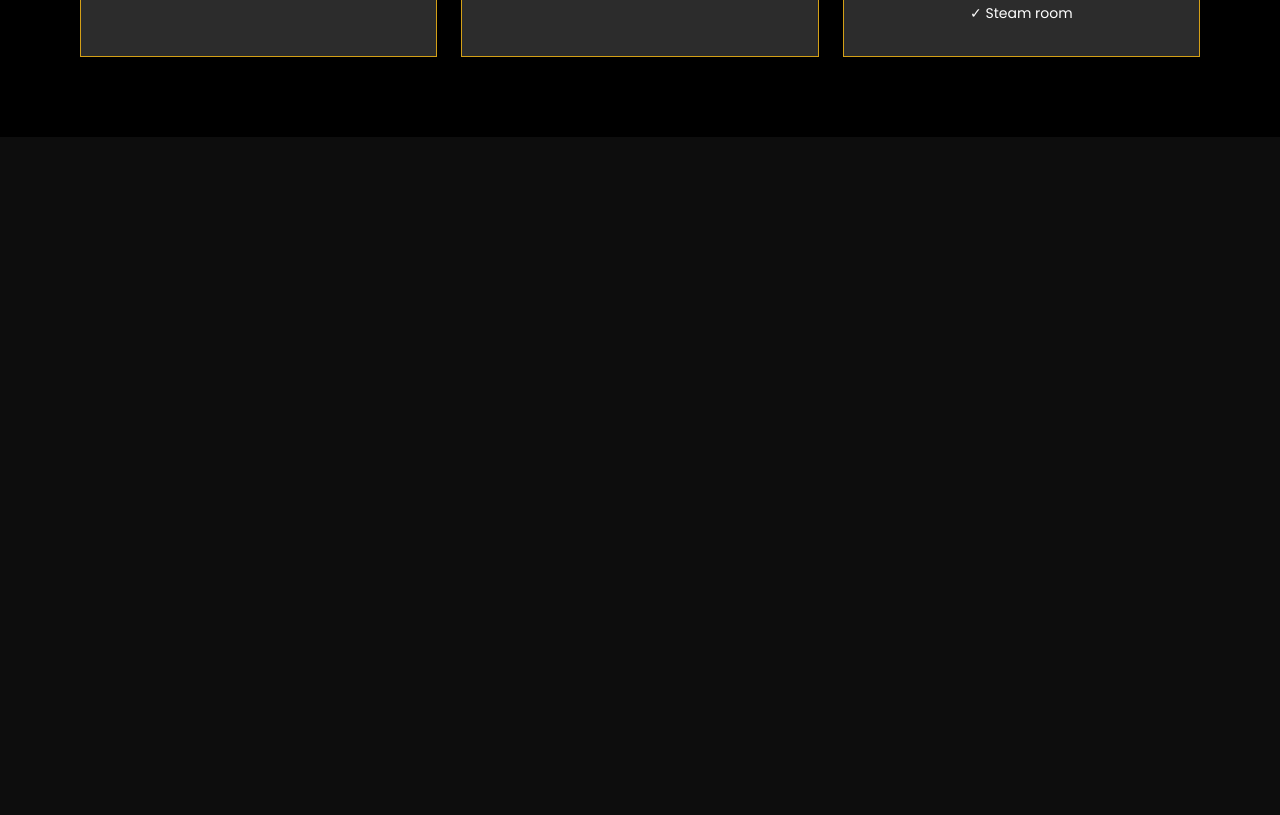
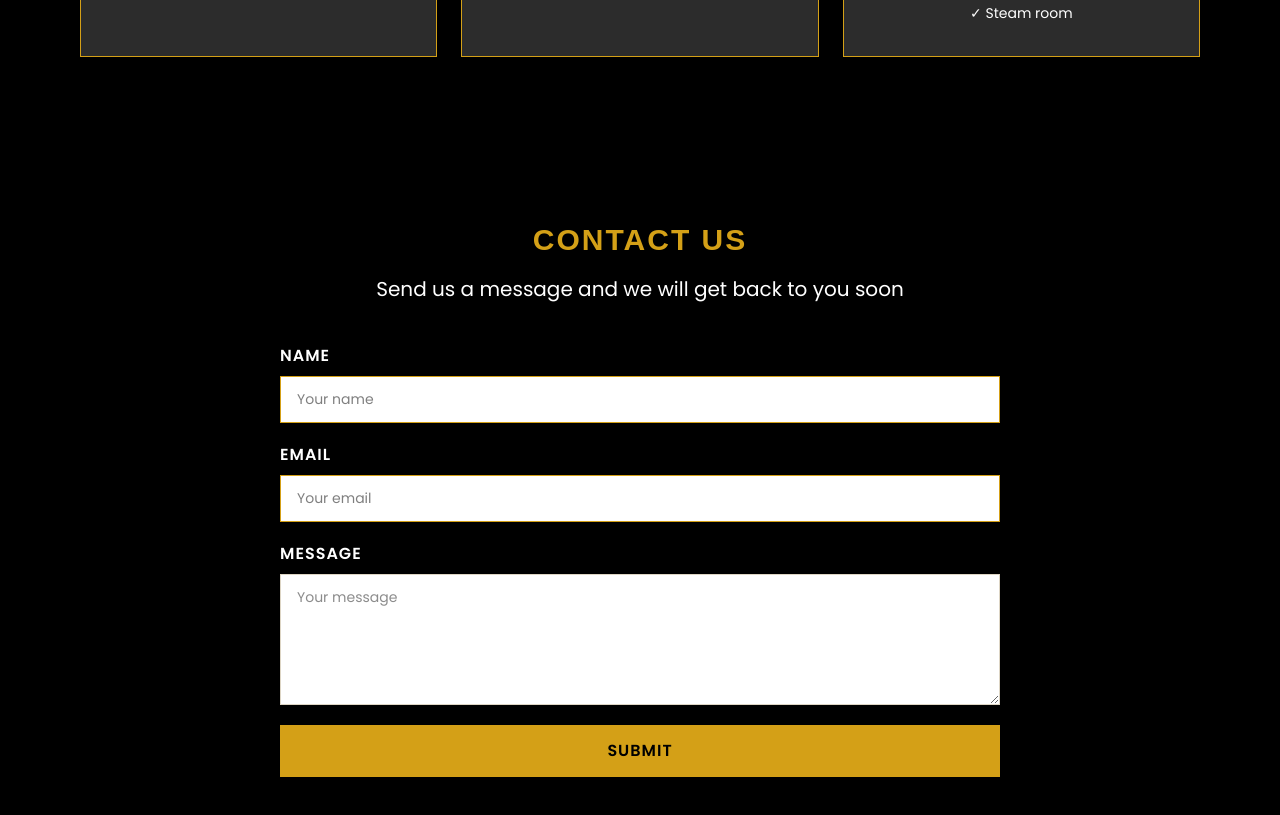
Before and after one commit to SanjanaThilakasiri/Fitness-Sports-Center, a React (Vite) app: page / in a window 1280 px wide. Shown: the part 4640-5455 px from the top of the page. Before the commit the page ends 4777 px from the top, so only its background shows below. Built offline with nearby package versions, Linux system fonts and the light colour scheme.

Commit message:
add contact section

```diff
--- a/src/App.css
+++ b/src/App.css
@@ -796,3 +796,146 @@ body {
     font-size: 19px;
   }
 }
+
+/* Contact*/
+.contact {
+  background-color: #000000;
+  padding: 80px 0;
+}
+
+.contact-container {
+  max-width: 800px;
+  margin: 0 auto;
+  padding: 0 40px;
+  text-align: center;
+}
+
+
+.contact-heading {
+  font-size: 30px;
+  font-weight: 700;
+  text-transform: uppercase;
+  color: #D4A017;
+  letter-spacing: 2px;
+  margin-bottom: 12px;
+}
+
+.contact-subtext {
+  font-size: 20px;
+  color: #FFFFFF;
+  margin-bottom: 40px;
+}
+
+.contact-form {
+  display: flex;
+  flex-direction: column;
+  gap: 20px;
+  text-align: left;
+}
+
+.contact-field {
+  display: flex;
+  flex-direction: column;
+  gap: 8px;
+}
+
+.contact-label {
+  font-size: 16px;
+  font-weight: 600;
+  color: #ffffff;
+  text-transform: uppercase;
+  letter-spacing: 1px;
+}
+
+.contact-input {
+  width: 100%;
+  padding: 12px 16px;
+  font-size: 14px;
+  font-family: 'Poppins', sans-serif;
+  border: 1px solid #D4A017;
+  background-color: #ffffff;
+  color: #000000;
+  outline: none;
+}
+
+.contact-input:focus {
+  border-color: #c9a84c;
+}
+
+.contact-textarea {
+  width: 100%;
+  padding: 12px 16px;
+  font-size: 14px;
+  font-family: 'Poppins', sans-serif;
+  border: 1px solid #ddd5c4;
+  background-color: #ffffff;
+  color: #1a1a1a;
+  outline: none;
+  resize: vertical;
+}
+
+.contact-textarea:focus {
+  border-color: #c9a84c;
+}
+
+.contact-btn {
+  background-color: #D4A017;
+  color: #000000;
+  font-size: 16px;
+  font-weight: 600;
+  text-transform: uppercase;
+  letter-spacing: 1px;
+  padding: 14px 40px;
+  border: none;
+  cursor: pointer;
+  align-self: center;
+  width: 100%;
+}
+
+.contact-btn:hover {
+  background-color: #EFB61E;
+}
+
+.contact-btn:active {
+  background-color: #FDD46B;
+}
+
+.contact-success {
+  background-color: #eaf7ea;
+  border: 1px solid #a8d5a2;
+  color: #2e7d32;
+  font-size: 18px;
+  padding: 14px 20px;
+  margin-bottom: 24px;
+  text-align: center;
+}
+/* Responsive Contact*/
+@media (max-width: 1024px) {
+  .contact-container {
+    padding: 0 24px;
+  }
+}
+
+@media (max-width: 480px) {
+  .contact {
+    padding: 48px 0;
+  }
+
+  .contact-container {
+    padding: 0 16px;
+  }
+
+  .contact-heading {
+    font-size: 22px;
+  }
+
+  .contact-subtext {
+    font-size: 13px;
+    margin-bottom: 28px;
+  }
+
+  .contact-btn {
+    font-size: 13px;
+    padding: 12px 32px;
+  }
+}
--- a/src/sections/Contact.jsx
+++ b/src/sections/Contact.jsx
@@ -1,9 +1,94 @@
-import React from 'react'
+import { useState } from "react";
 
-const Contact = () => {
+{/* Form Validation */}
+export default function Contact() {
+  const [formData, setFormData] = useState({
+    name: "",
+    email: "",
+    message: "",
+  });
+
+  const [submitted, setSubmitted] = useState(false);
+
+  const handleChange = (e) => {
+    setFormData({ ...formData, [e.target.name]: e.target.value });
+  };
+
+  const handleSubmit = (e) => {
+    e.preventDefault();
+    setSubmitted(true);
+    setFormData({ name: "", email: "", message: "" });
+
+
+{/* Hide success message after 5 seconds */}
+
+    setTimeout(() => setSubmitted(false), 5000);
+  };
+
   return (
-    <div></div>
-  )
+    <section className="contact" id="contact">
+      <div className="contact-container">
+
+        <h2 className="contact-heading">Contact Us</h2>
+        <p className="contact-subtext">
+          Send us a message and we will get back to you soon
+        </p>
+
+        {/* Success Message */}
+        {submitted && (
+          <div className="contact-success">
+            ✅ Your message has been sent successfully. We will get back to you soon!
+          </div>
+        )}
+
+        <form className="contact-form" onSubmit={handleSubmit}>
+
+          <div className="contact-field">
+            <label className="contact-label">Name</label>
+            <input
+              type="text"
+              name="name"
+              value={formData.name}
+              onChange={handleChange}
+              className="contact-input"
+              placeholder="Your name"
+              required
+            />
+          </div>
+
+          <div className="contact-field">
+            <label className="contact-label">Email</label>
+            <input
+              type="email"
+              name="email"
+              value={formData.email}
+              onChange={handleChange}
+              className="contact-input"
+              placeholder="Your email"
+              required
+            />
+          </div>
+
+          <div className="contact-field">
+            <label className="contact-label">Message</label>
+            <textarea
+              name="message"
+              value={formData.message}
+              onChange={handleChange}
+              className="contact-textarea"
+              placeholder="Your message"
+              rows={5}
+              required
+            />
+          </div>
+
+          <button type="submit" className="contact-btn">
+            Submit
+          </button>
+
+        </form>
+
+      </div>
+    </section>
+  );
 }
-
-export default Contact
```
